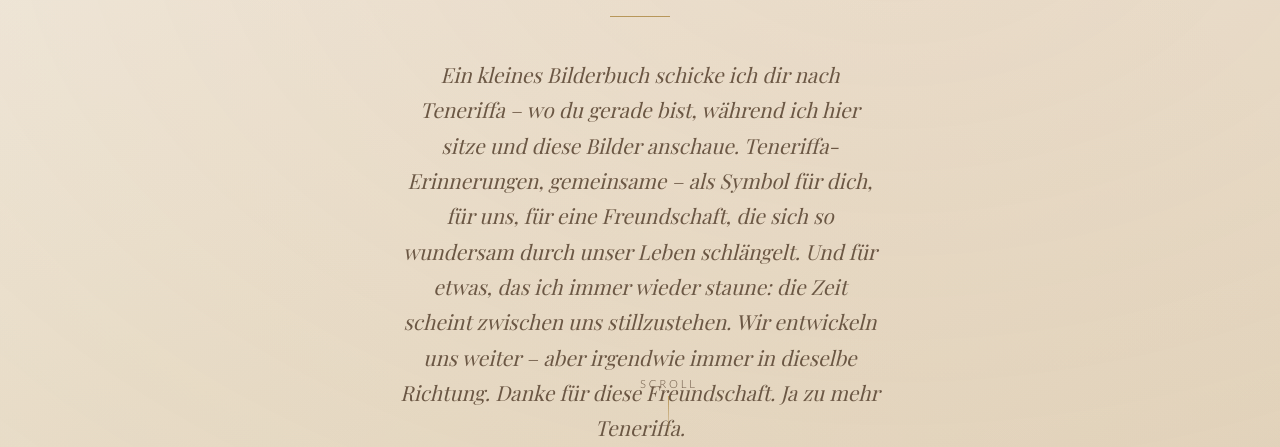
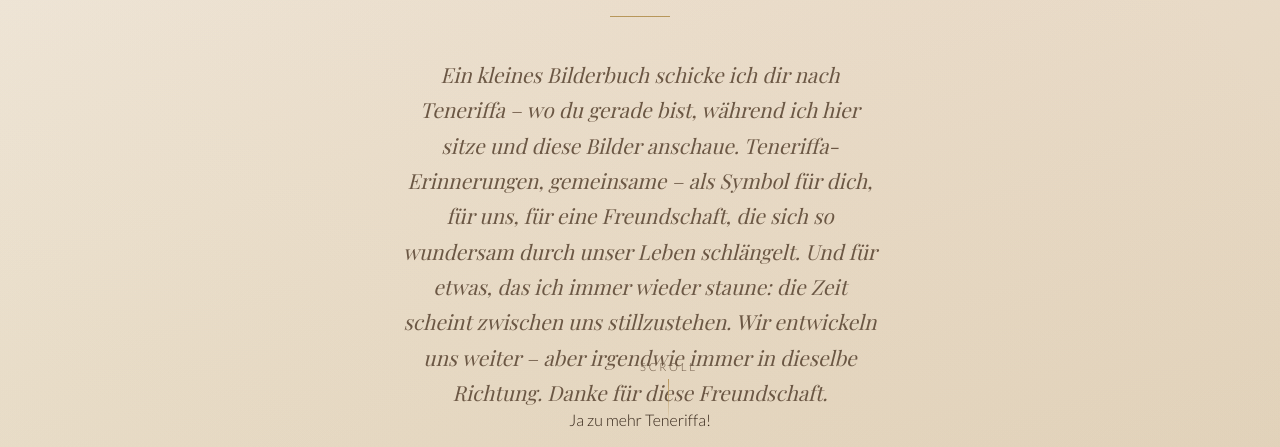
Before and after one commit to verabing/Hase50--Hurra, a plain HTML site: page index.html in a window 1280 px wide. Shown: the part 353-800 px from the top of the page. Drawn offline with nearby package versions, Linux system fonts and the light colour scheme; a web font is replaced by a local one.

Commit message:
Update index.html

```diff
--- a/index.html
+++ b/index.html
@@ -270,7 +270,8 @@
     <p class="hero-subtitle">Teneriffa &nbsp;·&nbsp; Erinnerungen &nbsp;·&nbsp; Von Frauke</p>
     <h1 class="hero-title">Hase<br><em>wird 50</em></h1>
     <div class="hero-divider"></div>
-    <p class="hero-tagline">Ein kleines Bilderbuch schicke ich dir nach Teneriffa – wo du gerade bist, während ich hier sitze und diese Bilder anschaue. Teneriffa-Erinnerungen, gemeinsame – als Symbol für dich, für uns, für eine Freundschaft, die sich so wundersam durch unser Leben schlängelt. Und für etwas, das ich immer wieder staune: die Zeit scheint zwischen uns stillzustehen. Wir entwickeln uns weiter – aber irgendwie immer in dieselbe Richtung. Danke für diese Freundschaft. Ja zu mehr Teneriffa.</p>
+    <p class="hero-tagline">Ein kleines Bilderbuch schicke ich dir nach Teneriffa – wo du gerade bist, während ich hier sitze und diese Bilder anschaue. Teneriffa-Erinnerungen, gemeinsame – als Symbol für dich, für uns, für eine Freundschaft, die sich so wundersam durch unser Leben schlängelt. Und für etwas, das ich immer wieder staune: die Zeit scheint zwischen uns stillzustehen. Wir entwickeln uns weiter – aber irgendwie immer in dieselbe Richtung. Danke für diese Freundschaft.</p>
+    <p>Ja zu mehr Teneriffa!</p>
     <div class="scroll-hint">
       <span>scroll</span>
       <div class="scroll-arrow"></div>
```
